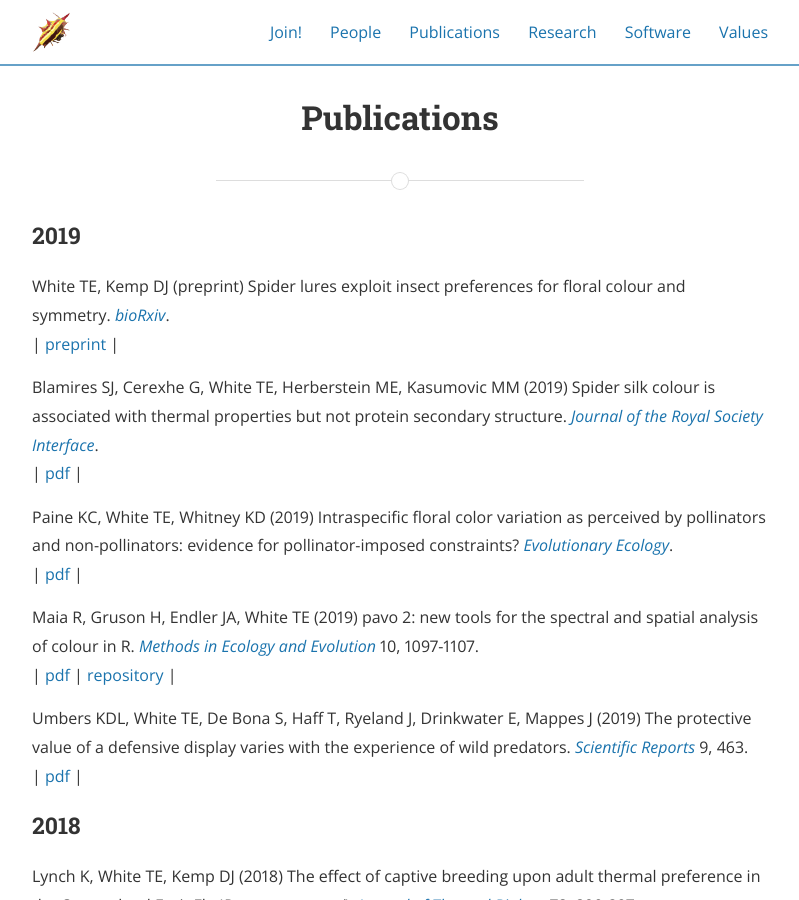
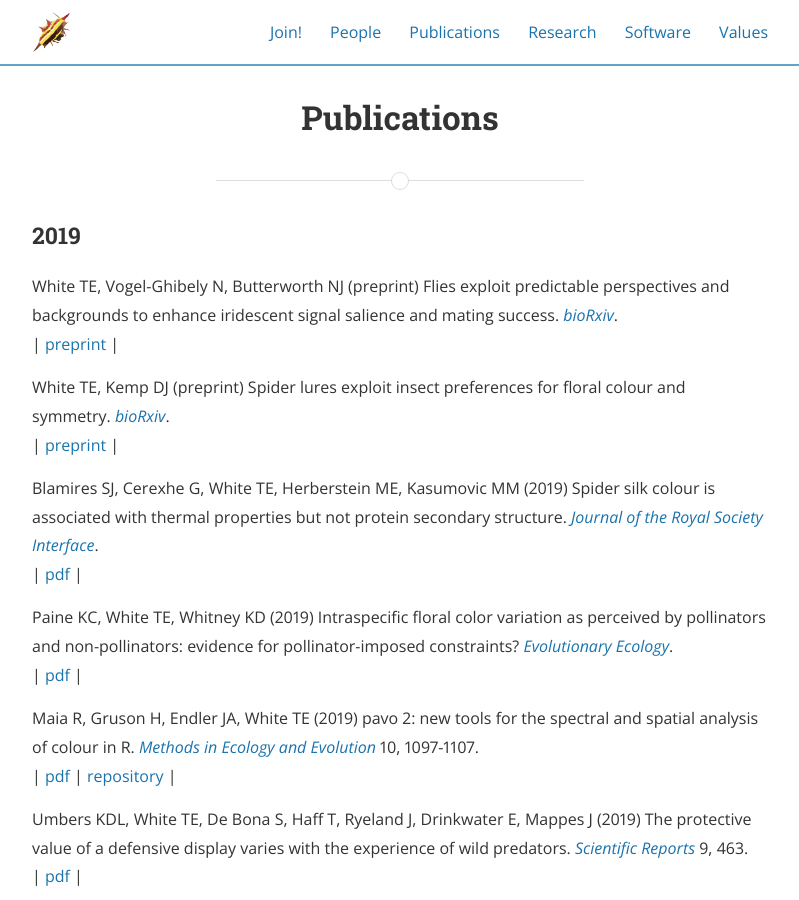
Before and after one commit to thomased/thomased.github.io, a Jekyll site: the page built from publications.md, in a window 1280 px wide and 900 px high. Shown: the whole window, without its empty margins (240-1039 px from the left). Built offline with Jekyll 4.4.1, drawn with Linux system fonts in a browser that asks for light colours; nearby versions of some CDN libraries.

Commit message:
preprint

```diff
--- a/publications.md
+++ b/publications.md
@@ -6,6 +6,9 @@ permalink: /publications/
 ---
 
 ### 2019
+
+White TE, Vogel-Ghibely N, Butterworth NJ (preprint) Flies exploit predictable perspectives and backgrounds to enhance iridescent signal salience and mating success. [_bioRxiv_](https://doi.org/10.1101/733758).
+| [preprint](https://doi.org/10.1101/733758) |
 
 White TE, Kemp DJ (preprint) Spider lures exploit insect preferences for floral colour and symmetry. [_bioRxiv_](https://doi.org/10.1101/693648).
 | [preprint](https://doi.org/10.1101/693648) |
```
